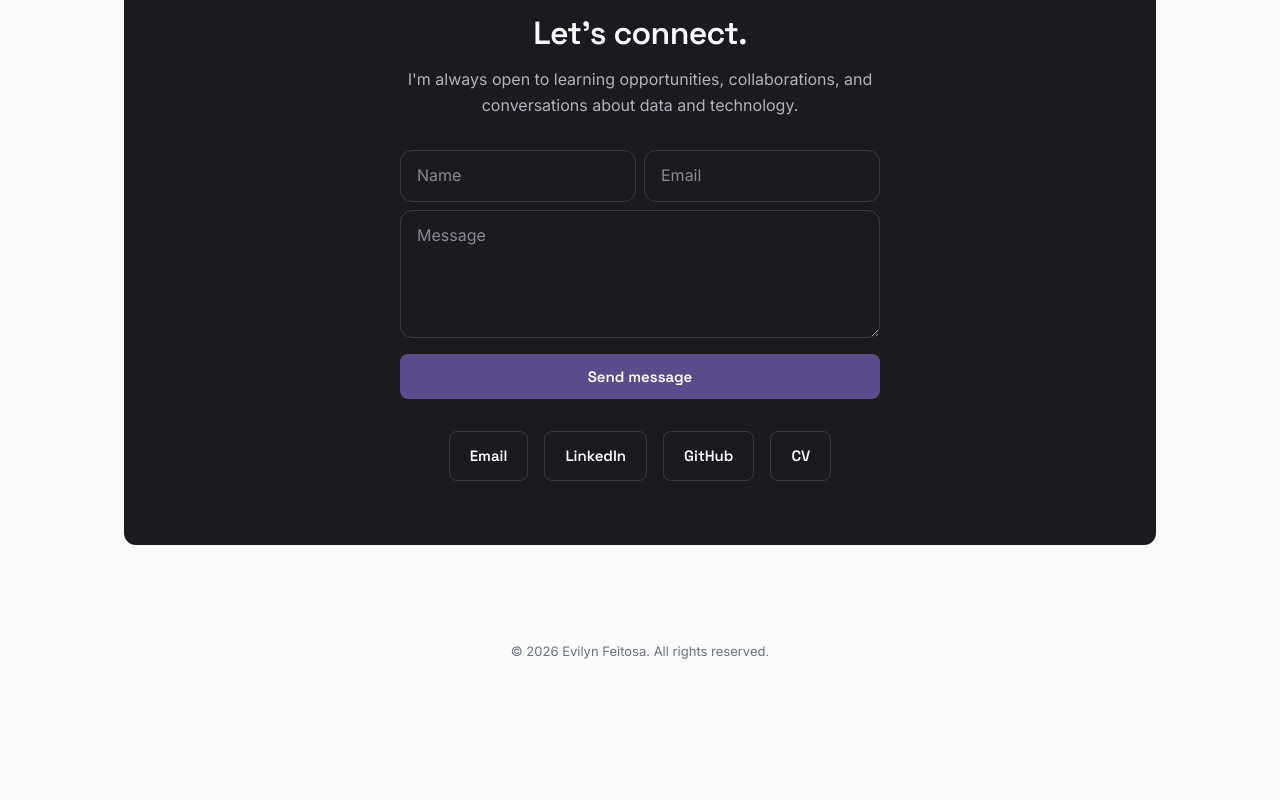
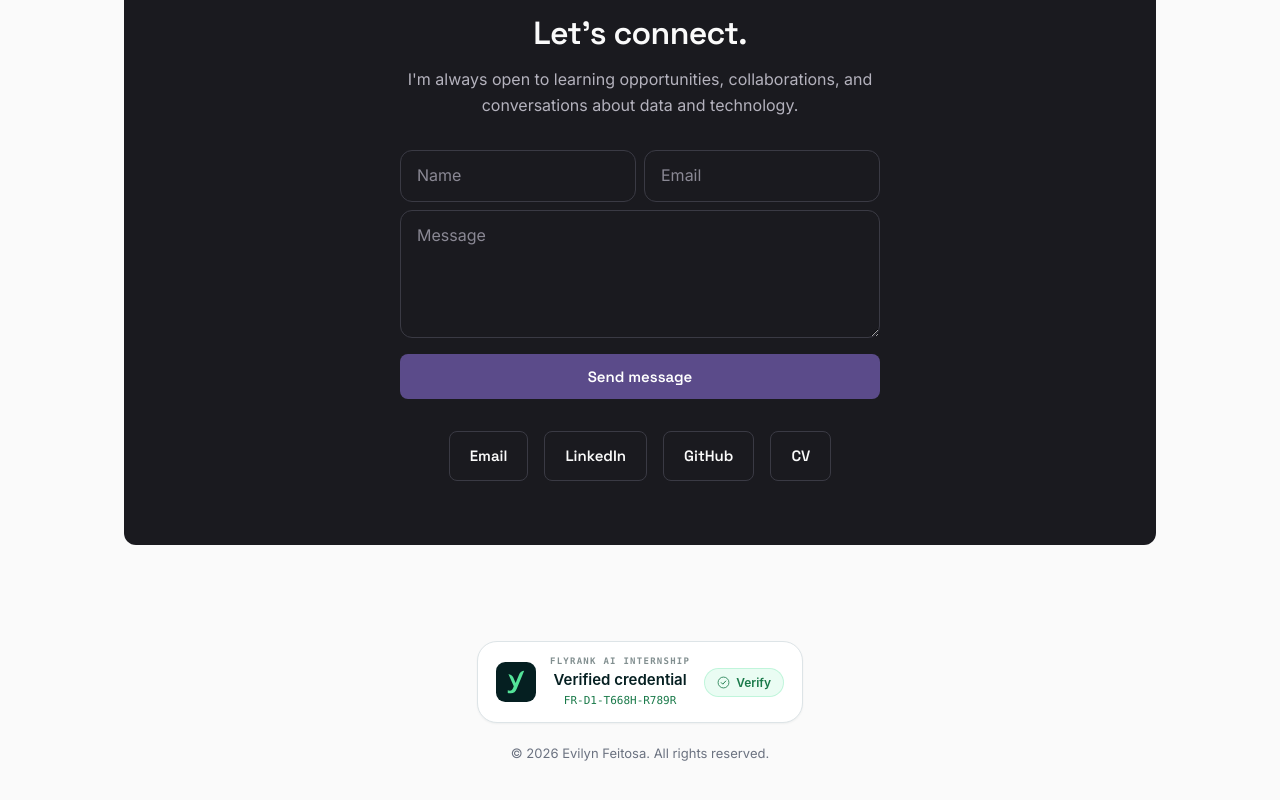
Before and after one commit to itgirlhightech/portifolio-flyrank, a React (Vite) app: page / in a window 1280 px wide. Shown: the part 3912-4712 px from the top of the page. Before the commit the page ends 4638 px from the top, so only its background shows below. Built offline with nearby package versions, Linux system fonts and the light colour scheme.

Commit message:
chore: add FlyRank graduate badge to footer

```diff
--- a/src/components/Footer.css
+++ b/src/components/Footer.css
@@ -7,3 +7,9 @@
   font-size: 13px;
   color: var(--color-muted);
 }
+
+.footer-badge {
+  display: flex;
+  justify-content: center;
+  margin-bottom: 20px;
+}
--- a/src/components/Footer.jsx
+++ b/src/components/Footer.jsx
@@ -4,7 +4,128 @@ function Footer() {
   return (
     <footer className="footer">
       <div className="container">
+
+        <div className="footer-badge">
+          <a
+            href="https://internship.flyrank.ai/verify?id=FR-D1-T668H-R789R&first_name=Evilyn"
+            target="_blank"
+            rel="noopener noreferrer"
+            aria-label="Verify Feitosa's FlyRank AI Internship credential FR-D1-T668H-R789R"
+            style={{
+              boxSizing: "border-box",
+              margin: "0",
+              padding: "14px 18px",
+              border: "1px solid #DDE4E7",
+              background: "#FFFFFF",
+              textDecoration: "none",
+              fontFamily: "-apple-system,BlinkMacSystemFont,'Segoe UI',Roboto,Helvetica,Arial,sans-serif",
+              lineHeight: "1.25",
+              display: "inline-flex",
+              alignItems: "center",
+              gap: "14px",
+              borderRadius: "20px",
+              boxShadow: "0 1px 2px rgba(5,31,33,0.05)",
+              maxWidth: "100%"
+            }}
+          >
+            <svg
+              width="40"
+              height="40"
+              viewBox="0 0 96 96"
+              fill="none"
+              xmlns="http://www.w3.org/2000/svg"
+              aria-hidden="true"
+              focusable="false"
+            >
+              <rect width="96" height="96" rx="22" fill="#051F21" />
+              <path
+                d="M28.2354 74.2202V67.9039C29.6419 68.4369 31.3724 68.7055 33.4311 68.7055C35.3235 68.7055 36.8153 68.2396 37.8979 67.3079C38.9805 66.3762 39.9566 64.8695 40.8218 62.792L42.6887 58.3139L29.8976 29.2879C35.0038 29.2879 39.6028 32.3307 41.5294 36.9893L47.0746 50.3985L56.0126 28.6038C57.9221 23.9452 62.5168 20.894 67.6187 20.894L50.0795 63.5936C48.4556 67.5933 46.5205 70.5102 44.2743 72.3484C42.0281 74.1867 39.1169 75.1058 35.5451 75.1058C32.6212 75.1058 30.1875 74.812 28.2354 74.2244V74.2202Z"
+                fill="#54E399"
+              />
+            </svg>
+
+            <span
+              style={{
+                display: "flex",
+                flexDirection: "column",
+                gap: "4px",
+                minWidth: "0"
+              }}
+            >
+              <span
+                style={{
+                  color: "rgba(5,31,33,0.5)",
+                  fontFamily: "ui-monospace,SFMono-Regular,Menlo,Consolas,monospace",
+                  fontSize: "9px",
+                  fontWeight: "700",
+                  letterSpacing: "0.14em",
+                  textTransform: "uppercase"
+                }}
+              >
+                FlyRank AI Internship
+              </span>
+
+              <span
+                style={{
+                  color: "#051F21",
+                  fontSize: "15px",
+                  fontWeight: "600"
+                }}
+              >
+                Verified credential
+              </span>
+
+              <span
+                style={{
+                  color: "#1A7A4A",
+                  fontFamily: "ui-monospace,SFMono-Regular,Menlo,Consolas,monospace",
+                  fontSize: "11px"
+                }}
+              >
+                FR-D1-T668H-R789R
+              </span>
+            </span>
+
+            <span
+              style={{
+                padding: "6px 12px",
+                border: "1px solid rgba(84,227,153,0.28)",
+                background: "rgba(84,227,153,0.12)",
+                color: "#1A7A4A",
+                display: "flex",
+                alignItems: "center",
+                gap: "6px",
+                borderRadius: "9999px",
+                fontSize: "12px",
+                fontWeight: "600",
+                flex: "none"
+              }}
+            >
+              <svg
+                width="13"
+                height="13"
+                viewBox="0 0 24 24"
+                fill="none"
+                xmlns="http://www.w3.org/2000/svg"
+                aria-hidden="true"
+                focusable="false"
+              >
+                <circle cx="12" cy="12" r="10" stroke="#1A7A4A" strokeWidth="1.5" />
+                <path
+                  d="M7.9 12.3l2.8 2.8 5.4-5.8"
+                  stroke="#1A7A4A"
+                  strokeWidth="1.8"
+                  strokeLinecap="round"
+                  strokeLinejoin="round"
+                />
+              </svg>
+              Verify
+            </span>
+          </a>
+        </div>
+
         <p>© {new Date().getFullYear()} Evilyn Feitosa. All rights reserved.</p>
+
       </div>
     </footer>
   )
```
Also changed, not shown: 1 other file (tests, documents, lock files or other folders).
